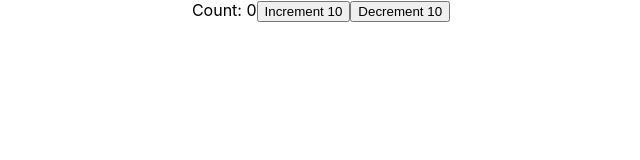
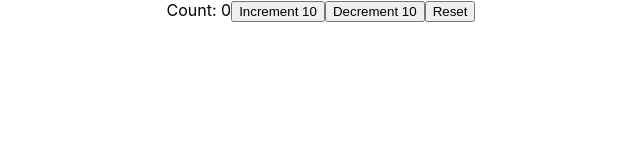
Before and after one commit to daviddwlee84/LearningReactWithTypeScript, a React (Create React App) app in the folder react-typescript-demo/: page / in a window 1280 px wide. Shown: the top 160 px of the page, without its empty margins (319-959 px from the left). Built offline with nearby package versions, Linux system fonts and the light colour scheme.

Commit message:
Add reset action with traditional JS way for episode 13

```diff
--- a/react-typescript-demo/src/components/state/Counter.tsx
+++ b/react-typescript-demo/src/components/state/Counter.tsx
@@ -5,9 +5,10 @@ type CounterState = {
 }
 
 type CounterAction = {
-    type: string
-    // type: 'increment' | 'decrement'
-    payload: number
+    // type: string
+    // Template literal
+    type: 'increment' | 'decrement' | 'reset'
+    payload?: number
 }
 
 // Counter's initial state
@@ -17,9 +18,11 @@ const initialState: CounterState = { count: 0 };
 function reducer(state: CounterState, action: CounterAction) {
     switch (action.type) {
         case 'increment':
-            return { count: state.count + action.payload }
+            return { count: state.count + (action.payload || 0) }
         case 'decrement':
-            return { count: state.count - action.payload }
+            return { count: state.count - (action.payload || 0) }
+        case 'reset':
+            return initialState
         default:
             return state
     }
@@ -33,6 +36,7 @@ export const Counter = () => {
             Count: {state.count}
             <button onClick={() => dispatch({ type: 'increment', payload: 10})}>Increment 10</button>
             <button onClick={() => dispatch({ type: 'decrement', payload: 10})}>Decrement 10</button>
+            <button onClick={() => dispatch({ type: 'reset' })}>Reset</button>
         </>
     )
 }
```
Also changed, not shown: 1 other file (tests, documents, lock files or other folders).
